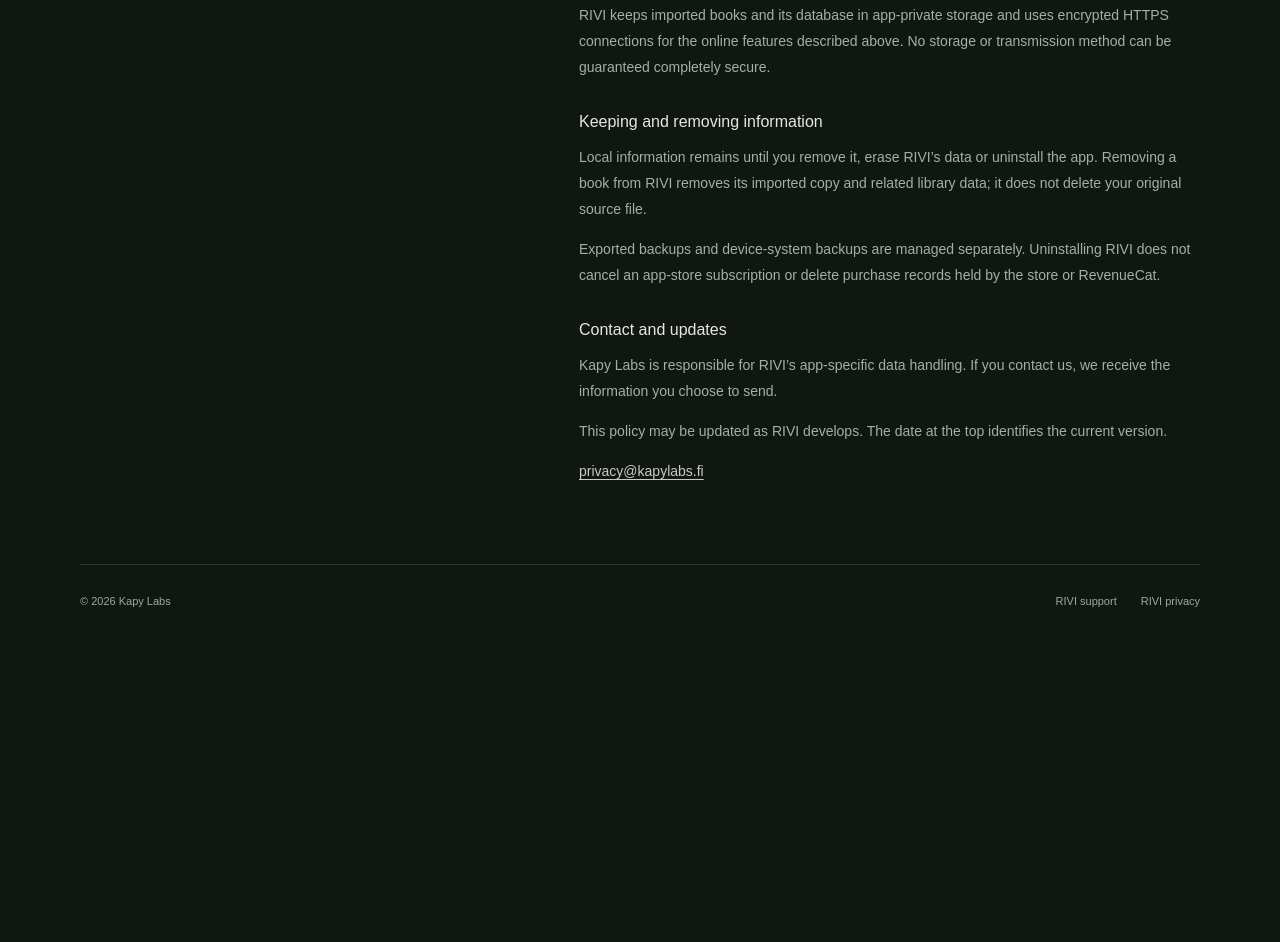
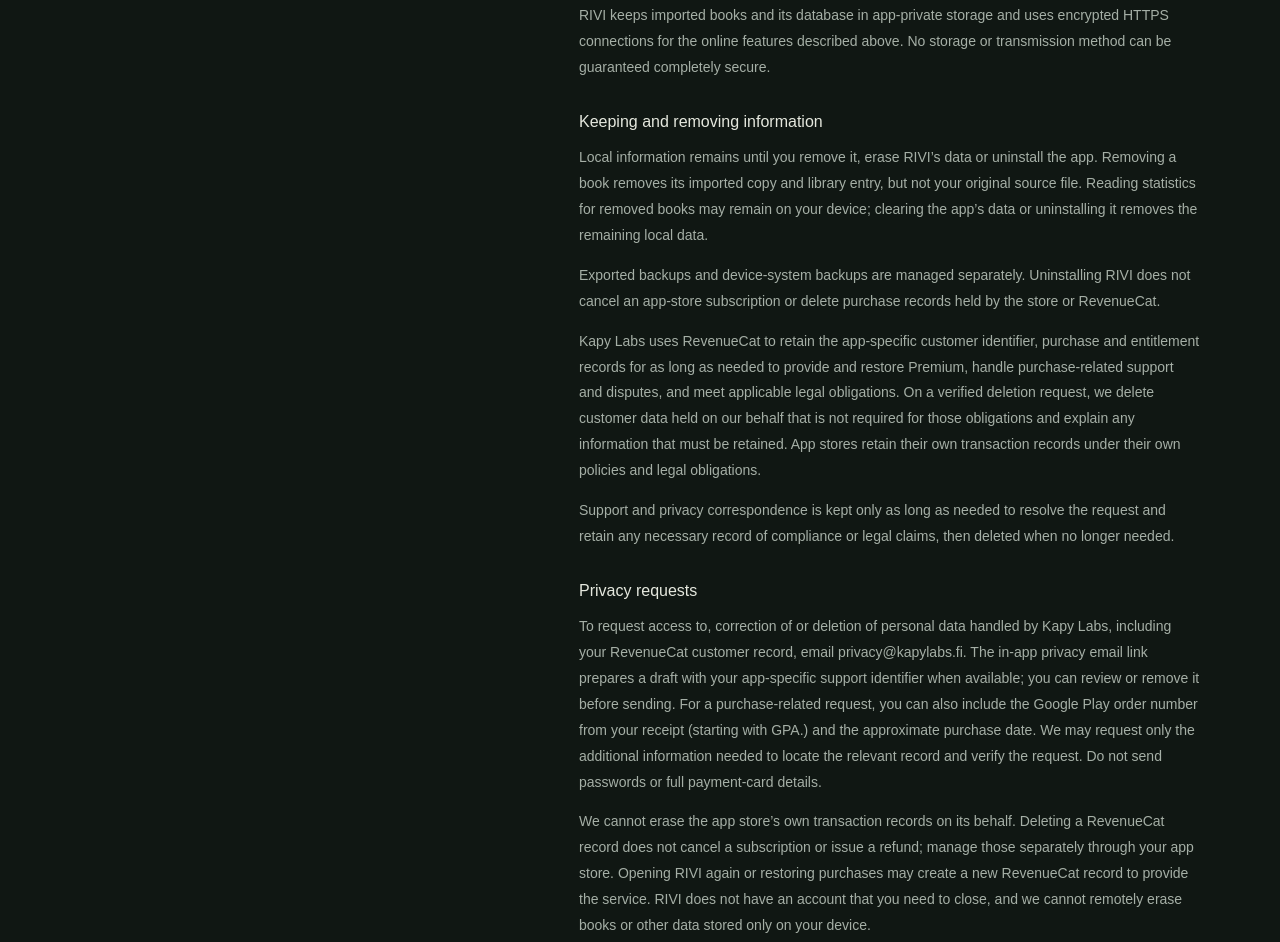
Before and after one commit to TemeK1/kapylabs, a plain HTML site: page apps/rivi/index.html in a window 1280 px wide. Shown: the part 6519-7461 px from the top of the page. Before the commit the page ends 7164 px from the top, so only its background shows below. Drawn offline with Linux system fonts and the light colour scheme.

Commit message:
Update privacy policy

```diff
--- a/apps/rivi/index.html
+++ b/apps/rivi/index.html
@@ -84,7 +84,7 @@
       <details class="expiry-details"><summary>What happens if Monthly expires?</summary><p>Your existing books remain readable, even if your library contains more than five books. All Free reading features stay available. Premium features become unavailable, and new imports resume when your library has fewer than five books or you reactivate Premium.</p></details>
       <p class="premium-note">Features and availability may change before public release.</p>
     </section>
-    <section class="privacy-section wrap" id="privacy" aria-labelledby="privacy-title"><div class="privacy-heading"><p class="eyebrow">RIVI · PRIVACY</p><h2 id="privacy-title">Privacy policy</h2><p>Last updated 24 October 2026</p></div><div class="privacy-copy">
+    <section class="privacy-section wrap" id="privacy" aria-labelledby="privacy-title"><div class="privacy-heading"><p class="eyebrow">RIVI · PRIVACY</p><h2 id="privacy-title">Privacy policy</h2><p>Last updated 1 November 2026</p></div><div class="privacy-copy">
       <p>This policy describes how RIVI, made by Kapy Labs, handles information. RIVI stores your reading library locally. Optional online features involve the services described below.</p>
       <h3>Books and reading data</h3>
       <p>Imported book files, extracted resources, library metadata, reading positions, bookmarks, categories, preferences, custom themes, reading statistics, recent free-book searches and dictionary results are stored on your device. A folder location may also be saved when you choose a folder for scanning.</p>
@@ -105,8 +105,13 @@
       <h3>Security</h3>
       <p>RIVI keeps imported books and its database in app-private storage and uses encrypted HTTPS connections for the online features described above. No storage or transmission method can be guaranteed completely secure.</p>
       <h3>Keeping and removing information</h3>
-      <p>Local information remains until you remove it, erase RIVI’s data or uninstall the app. Removing a book from RIVI removes its imported copy and related library data; it does not delete your original source file.</p>
+      <p>Local information remains until you remove it, erase RIVI’s data or uninstall the app. Removing a book removes its imported copy and library entry, but not your original source file. Reading statistics for removed books may remain on your device; clearing the app’s data or uninstalling it removes the remaining local data.</p>
       <p>Exported backups and device-system backups are managed separately. Uninstalling RIVI does not cancel an app-store subscription or delete purchase records held by the store or RevenueCat.</p>
+      <p>Kapy Labs uses RevenueCat to retain the app-specific customer identifier, purchase and entitlement records for as long as needed to provide and restore Premium, handle purchase-related support and disputes, and meet applicable legal obligations. On a verified deletion request, we delete customer data held on our behalf that is not required for those obligations and explain any information that must be retained. App stores retain their own transaction records under their own policies and legal obligations.</p>
+      <p>Support and privacy correspondence is kept only as long as needed to resolve the request and retain any necessary record of compliance or legal claims, then deleted when no longer needed.</p>
+      <h3>Privacy requests</h3>
+      <p>To request access to, correction of or deletion of personal data handled by Kapy Labs, including your RevenueCat customer record, email privacy@kapylabs.fi. The in-app privacy email link prepares a draft with your app-specific support identifier when available; you can review or remove it before sending. For a purchase-related request, you can also include the Google Play order number from your receipt (starting with GPA.) and the approximate purchase date. We may request only the additional information needed to locate the relevant record and verify the request. Do not send passwords or full payment-card details.</p>
+      <p>We cannot erase the app store’s own transaction records on its behalf. Deleting a RevenueCat record does not cancel a subscription or issue a refund; manage those separately through your app store. Opening RIVI again or restoring purchases may create a new RevenueCat record to provide the service. RIVI does not have an account that you need to close, and we cannot remotely erase books or other data stored only on your device.</p>
       <h3>Contact and updates</h3>
       <p>Kapy Labs is responsible for RIVI’s app-specific data handling. If you contact us, we receive the information you choose to send.</p>
       <p>This policy may be updated as RIVI develops. The date at the top identifies the current version.</p>
```
Also changed, not shown: dist/apps/rivi/index.html (+7 -2 lines).
